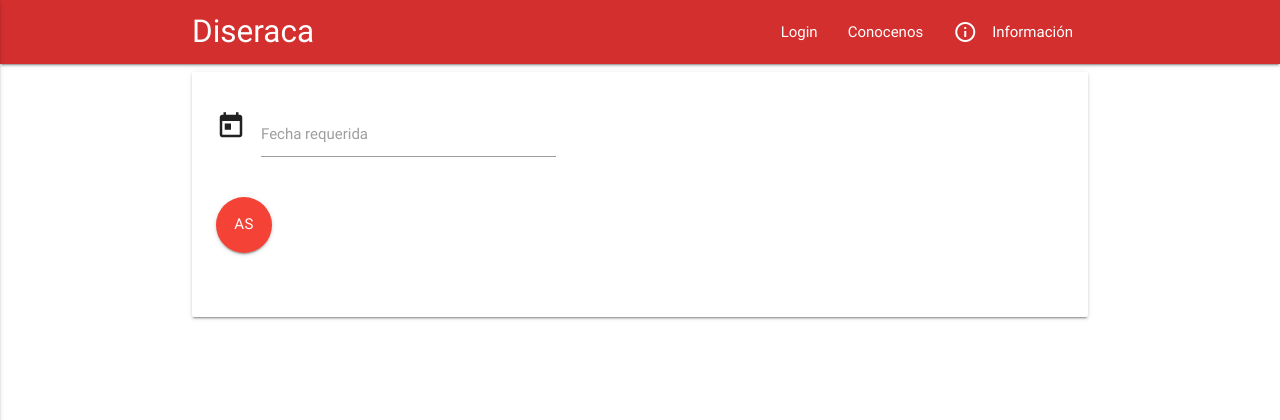
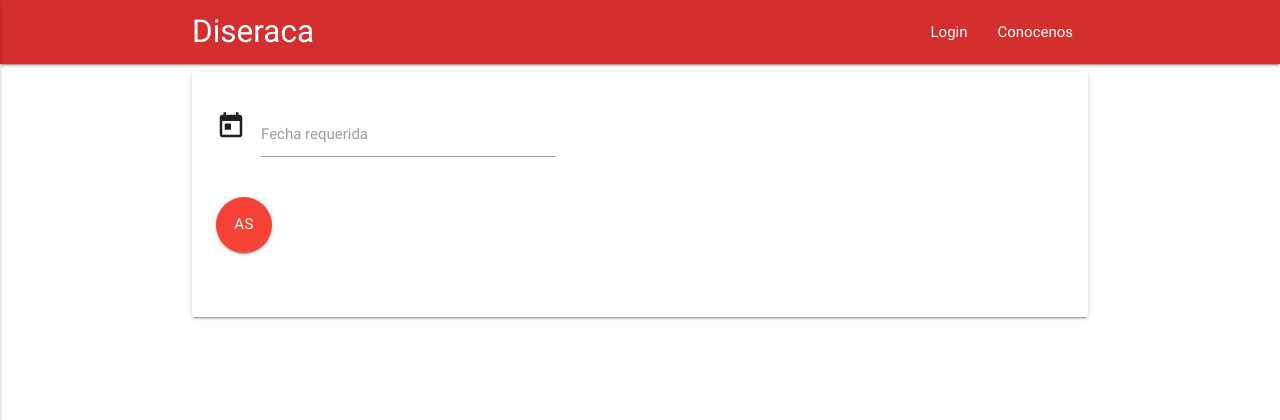
Before and after one commit to edwinVelasco/Diseraca, a Django app: page /disponibilidad in a window 1280 px wide. Shown: the top 420 px of the page. Run offline with Django 3.2, Linux system fonts and the light colour scheme; data comes from the database, SQL or seed files in the repository.

```diff
--- a/templates/diseraca/disponibilidad.html
+++ b/templates/diseraca/disponibilidad.html
@@ -8,12 +8,12 @@
       <ul class="right hide-on-med-and-down">
           <li><a href="/">Login</a></li>
             <li><a target="_blank" href="http://www.ufps.edu.co/ufps/cread/Presentacion.php">Conocenos</a></li>
-            <li><a href="informacion"><i class="material-icons left">info_outline</i>Información</a></li>
+            <!--<li><a href="informacion"><i class="material-icons left">info_outline</i>Información</a></li>-->
       </ul>
       <ul class="side-nav" id="mobile-demo">
           <li><a href="/">Login</a></li>
             <li><a target="_blank" href="http://www.ufps.edu.co/ufps/cread/Presentacion.php">Conocenos</a></li>
-            <li><a href="informacion"><i class="material-icons left">info_outline</i>Información</a></li>
+            <!--<li><a href="informacion"><i class="material-icons left">info_outline</i>Información</a></li>-->
       </ul>
     </div>
   </nav>
--- a/templates/diseraca/login.html
+++ b/templates/diseraca/login.html
@@ -8,12 +8,12 @@
       <ul class="right hide-on-med-and-down">
           <li><a href="/disponibilidad">Disponibilidad</a></li>
             <li><a target="_blank" href="http://www.ufps.edu.co/ufps/cread/Presentacion.php">Conocenos</a></li>
-            <li><a href="informacion"><i class="material-icons left">info_outline</i>Información</a></li>
+            <!--<li><a href="informacion"><i class="material-icons left">info_outline</i>Información</a></li>-->
       </ul>
       <ul class="side-nav" id="mobile-demo">
           <li><a href="/disponibilidad">Disponibilidad</a></li>
             <li><a target="_blank" href="http://www.ufps.edu.co/ufps/cread/Presentacion.php">Conocenos</a></li>
-            <li><a href="informacion"><i class="material-icons left">info_outline</i>Información</a></li>
+            <!--<li><a href="informacion"><i class="material-icons left">info_outline</i>Información</a></li>-->
       </ul>
     </div>
   </nav>
```
